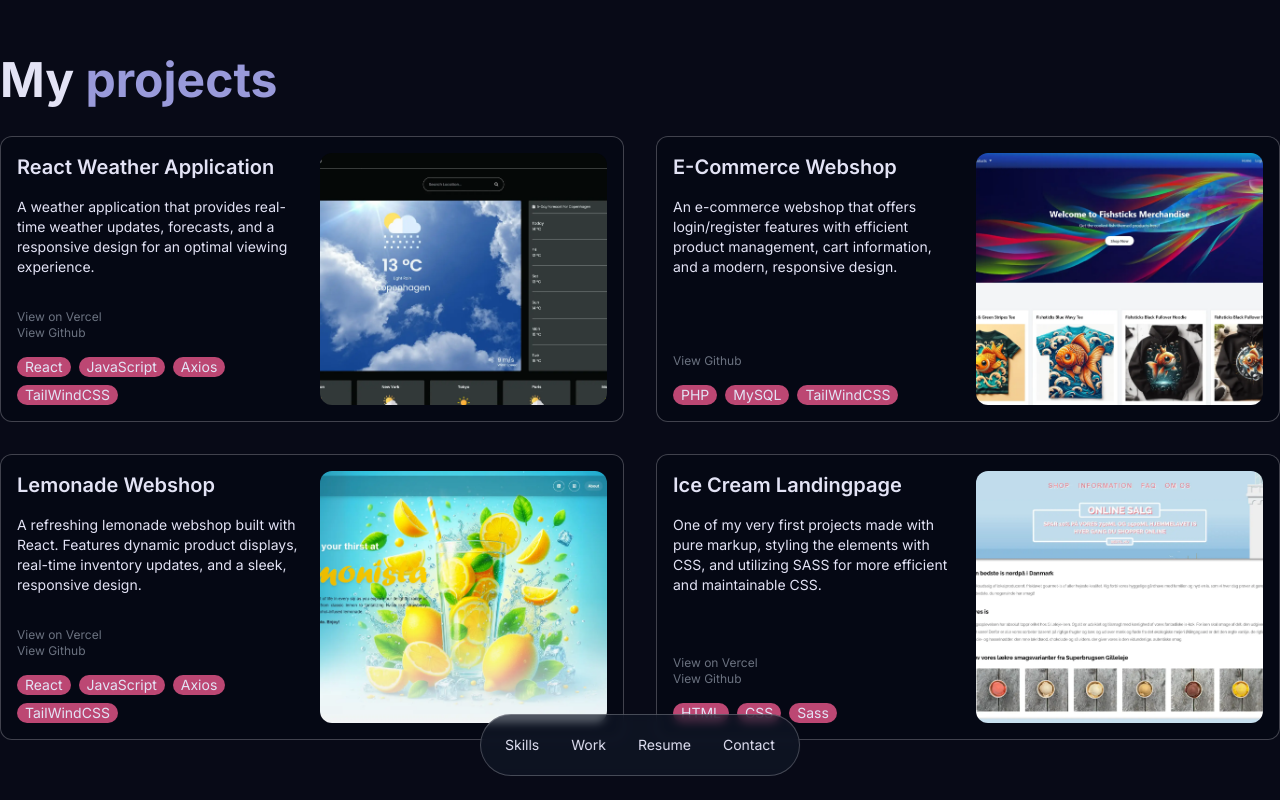
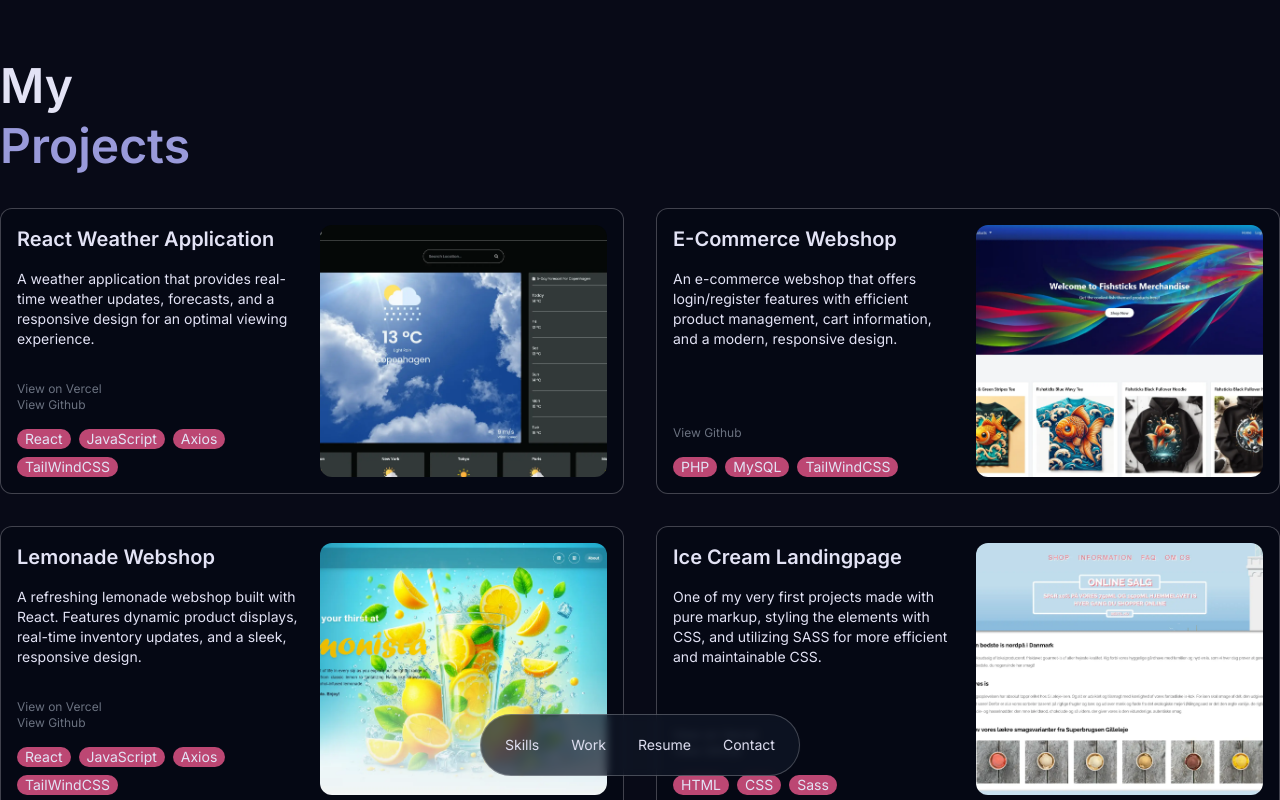
Before and after one commit to Mark424e/portfolio_2024, a Next.js app: page / in a window 1280 px wide. Both pictures are taken after a click on the button "Work". Shown: the part 800-1600 px from the top of the page. Built offline with nearby package versions, Linux system fonts and the light colour scheme.

Commit message:
fade in animation

```diff
--- a/app/_components/projects.js
+++ b/app/_components/projects.js
@@ -1,5 +1,12 @@
+"use client";
+
 import { React } from "react";
 import Image from "next/image";
+import { gsap } from 'gsap';
+import { useGSAP } from "@gsap/react";
+import { ScrollTrigger } from 'gsap/ScrollTrigger';
+
+gsap.registerPlugin(ScrollTrigger);
 
 const projects = [
   {
@@ -41,16 +48,34 @@ const projects = [
 ];
 
 export const Projects = () => {
+  useGSAP(() => {
+    projects.forEach((project, index) => {
+      gsap.from(`.fade-object-${index}`, {
+        scrollTrigger: {
+          trigger: `.fade-object-${index}`,
+          start: 'top bottom', // start animation when top of the trigger hits bottom of viewport
+          end: 'top center', // end animation when top of the trigger hits center of viewport
+          toggleActions: 'restart none none reset', // restart animation on re-entering viewport
+        },
+        opacity: 0, // start with opacity 0
+        y: 20, // start with y offset
+        duration: 1, // animation duration
+        ease: 'power2.out', // easing function
+      });
+    });
+  }, []);
+
   return (
     <div id="projects" className="container mx-auto py-14">
       <div className="space-y-8">
-        <h1 className="text-5xl text-center md:text-start font-bold leading-none">
+        <h1 className="text-5xl text-center md:text-start font-semibold leading-tight fade-object">
           My
-          <span className="text-primary">&nbsp;projects</span>
+          <br />
+          <span className="text-primary">Projects</span>
         </h1>
         <ul className="grid grid-cols-1 lg:grid-cols-2 gap-8">
           {projects.map((project, index) => (
-            <li key={index} className="flex">
+            <li key={index} className={`flex fade-object-${index}`}>
               <div className="bg-gray-950/50 border border-gray-100/25 transition hover:border-gray-200/50 p-4 rounded-xl flex flex-col flex-grow">
                 <div className="grid xl:grid-cols-2 gap-4 flex-grow">
                   <div className="flex flex-col justify-between gap-8 flex-grow">
@@ -87,7 +112,10 @@ export const Projects = () => {
                       <div>
                         <ul className="flex flex-wrap gap-2 text-sm text-text">
                           {project.technologies.map((tech, idx) => (
-                            <li key={idx} className="bg-accent px-2 rounded-full">
+                            <li
+                              key={idx}
+                              className="bg-accent px-2 rounded-full"
+                            >
                               {tech}
                             </li>
                           ))}
```
